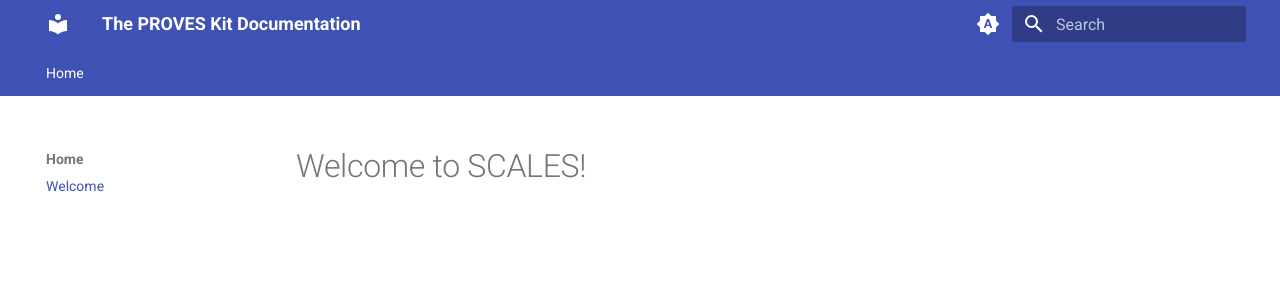
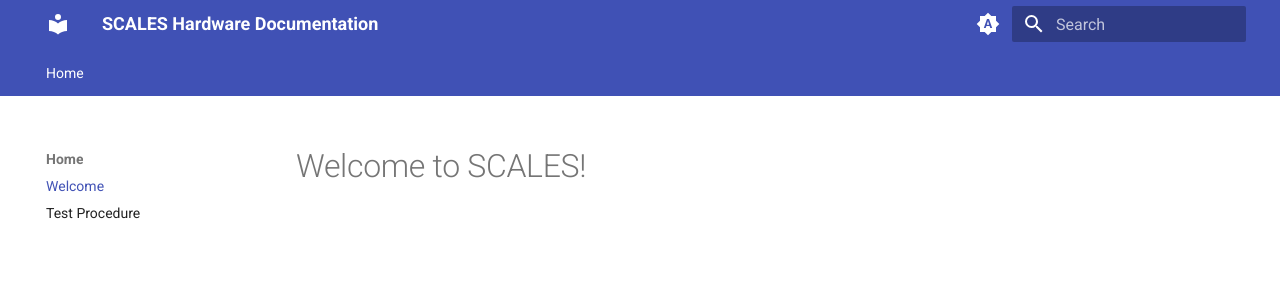
Before and after one commit to BroncoSpace-Lab/scales-hardware, an MkDocs documentation site: the page built from docs/index.md, in a window 1280 px wide. Shown: the top 308 px of the page. Built offline with MkDocs 1.6.1 and Material for MkDocs 9.7.7, drawn with Linux system fonts in a browser that asks for light colours.

Commit message:
Moved Test Procedure into Docs

```diff
--- a/mkdocs.yml
+++ b/mkdocs.yml
@@ -1,4 +1,4 @@
-site_name: The PROVES Kit Documentation
+site_name: SCALES Hardware Documentation
 
 theme:
   name: material
@@ -72,6 +72,7 @@ markdown_extensions:
 nav: # Setting up the navigation. The below list will be tabs on left panel
   - Home:
     - Welcome: index.md
+    - Test Procedure: Test Procedure List.md
 
 
 extra:
```
Also changed, not shown: docs/Test Procedure List.md (renamed from Test Procedure List.md).
